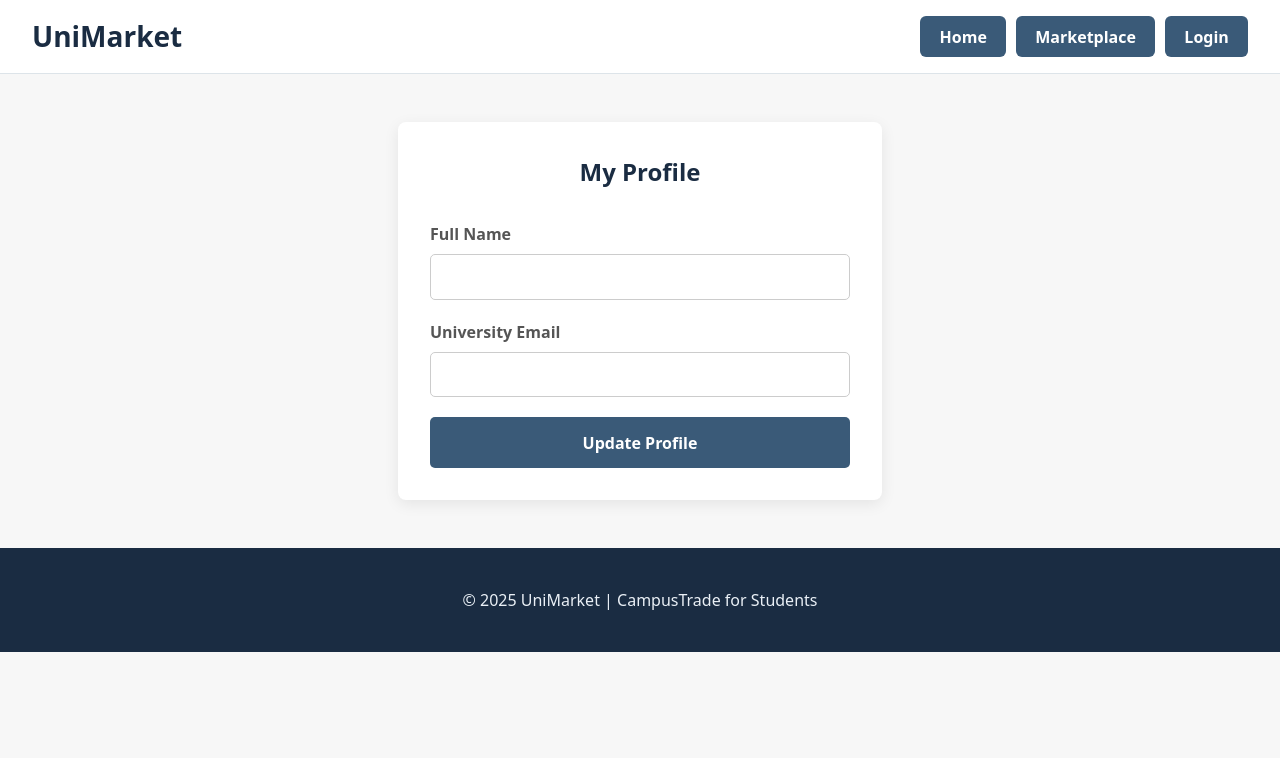
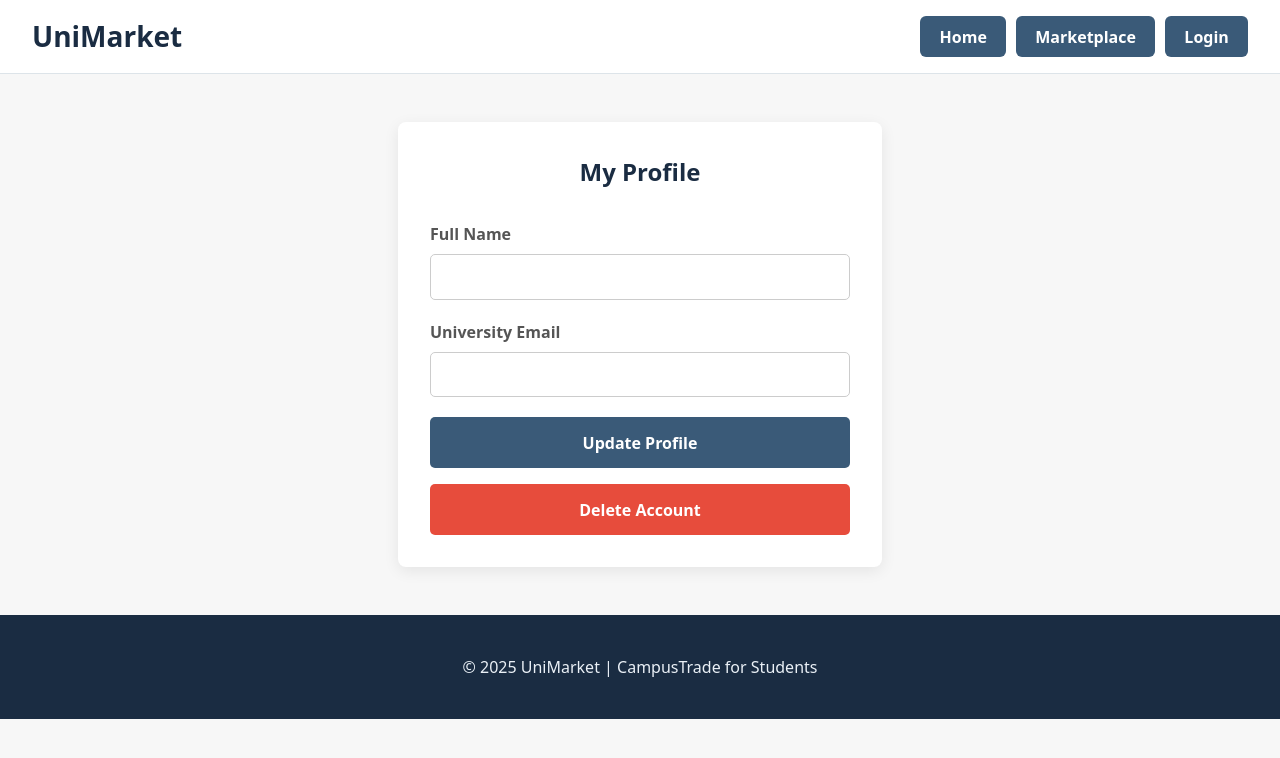
Before and after one commit to vansh1-0/UniMarket, a React (Vite) app in the folder frontend/: page /profile in a window 1280 px wide. Shown: the top 758 px of the page. Built offline with nearby package versions, Linux system fonts and the light colour scheme.

Commit message:
entire CRUD functionality for user

```diff
--- a/frontend/src/App.css
+++ b/frontend/src/App.css
@@ -46,6 +46,18 @@ header nav button {
 
 header nav button:hover {
   background-color: #4f789e;
+}
+
+.form-btn.delete-btn {
+  display: block;
+  width: 100%;
+  background-color: #e74c3c;
+  margin-top: 1rem;
+  box-sizing: border-box;
+}
+
+.form-btn.delete-btn:hover {
+  background-color: #c0392b;
 }
 
 .form-container {
--- a/frontend/src/App.jsx
+++ b/frontend/src/App.jsx
@@ -59,7 +59,7 @@ function App() {
         <Route path="/marketplace" element={<Marketplace />} />
         <Route path="/login" element={<LoginPage setUser={setUser} />} />
         <Route path="/register" element={<RegisterPage />} />
-        <Route path="/profile" element={<ProfilePage />} />
+        <Route path="/profile" element={<ProfilePage handleLogout={handleLogout} />} />
       </Routes>
 
       <footer>
--- a/frontend/src/pages/ProfilePage.jsx
+++ b/frontend/src/pages/ProfilePage.jsx
@@ -1,14 +1,11 @@
+// src/pages/ProfilePage.jsx
 import React, { useState, useEffect } from 'react';
 import authService from '../services/authService';
 
-function ProfilePage() {
-    const [formData, setFormData] = useState({
-        name: '',
-        email: '',
-    });
+function ProfilePage({ handleLogout }) { // <-- Accept handleLogout as a prop
+    const [formData, setFormData] = useState({ name: '', email: '' });
     const [user, setUser] = useState(null);
 
-    // Load user data from localStorage when the page loads
     useEffect(() => {
         const storedUser = JSON.parse(localStorage.getItem('user'));
         if (storedUser) {
@@ -26,15 +23,12 @@ function ProfilePage() {
         setFormData({ ...formData, [e.target.name]: e.target.value });
     };
 
-    const onSubmit = (e) => {
+    const onUpdate = (e) => {
         e.preventDefault();
         if (user && user.token) {
             authService.updateProfile(formData, user.token)
                 .then((response) => {
-                    const updatedUser = {
-                        ...user,
-                        user: response.data,
-                    };
+                    const updatedUser = { ...user, user: response.data };
                     localStorage.setItem('user', JSON.stringify(updatedUser));
                     setUser(updatedUser);
                     alert('Profile updated successfully!');
@@ -45,36 +39,39 @@ function ProfilePage() {
         }
     };
 
+    const onDelete = () => {
+        if (window.confirm('Are you sure you want to delete your account? This action cannot be undone.')) {
+            if (user && user.token) {
+                authService.deleteProfile(user.token)
+                    .then(() => {
+                        alert('Account deleted successfully.');
+                        handleLogout(); // Log the user out
+                    })
+                    .catch((error) => {
+                        alert('Failed to delete account: ' + error.response.data.msg);
+                    });
+            }
+        }
+    };
+
     return (
         <div className="form-container">
             <h2>My Profile</h2>
-            <form onSubmit={onSubmit}>
+            <form onSubmit={onUpdate}>
                 <div className="form-group">
                     <label htmlFor="name">Full Name</label>
-                    <input
-                        type="text"
-                        id="name"
-                        name="name"
-                        value={name}
-                        onChange={onChange}
-                        required
-                    />
+                    <input type="text" id="name" name="name" value={name} onChange={onChange} required />
                 </div>
                 <div className="form-group">
                     <label htmlFor="email">University Email</label>
-                    <input
-                        type="email"
-                        id="email"
-                        name="email"
-                        value={email}
-                        onChange={onChange}
-                        required
-                    />
+                    <input type="email" id="email" name="email" value={email} onChange={onChange} required />
                 </div>
-                <button type="submit" className="form-btn">
-                    Update Profile
-                </button>
+                <button type="submit" className="form-btn">Update Profile</button>
             </form>
+
+            <button onClick={onDelete} className="form-btn delete-btn">
+                Delete Account
+            </button>
         </div>
     );
 }
--- a/frontend/src/services/authService.jsx
+++ b/frontend/src/services/authService.jsx
@@ -19,10 +19,21 @@ const updateProfile = (userData, token) => {
     return axios.put(API_URL + 'profile', userData, config);
 };
 
+const deleteProfile = (token) => {
+    const config = {
+        headers: {
+            Authorization: `Bearer ${token}`,
+        },
+    };
+    return axios.delete(API_URL + 'profile', config);
+};
+
+
 const authService = {
     register,
     login,
     updateProfile,
+    deleteProfile,
 };
 
 export default authService;
```
Also changed, not shown: 1 other file (tests, documents, lock files or other folders).
